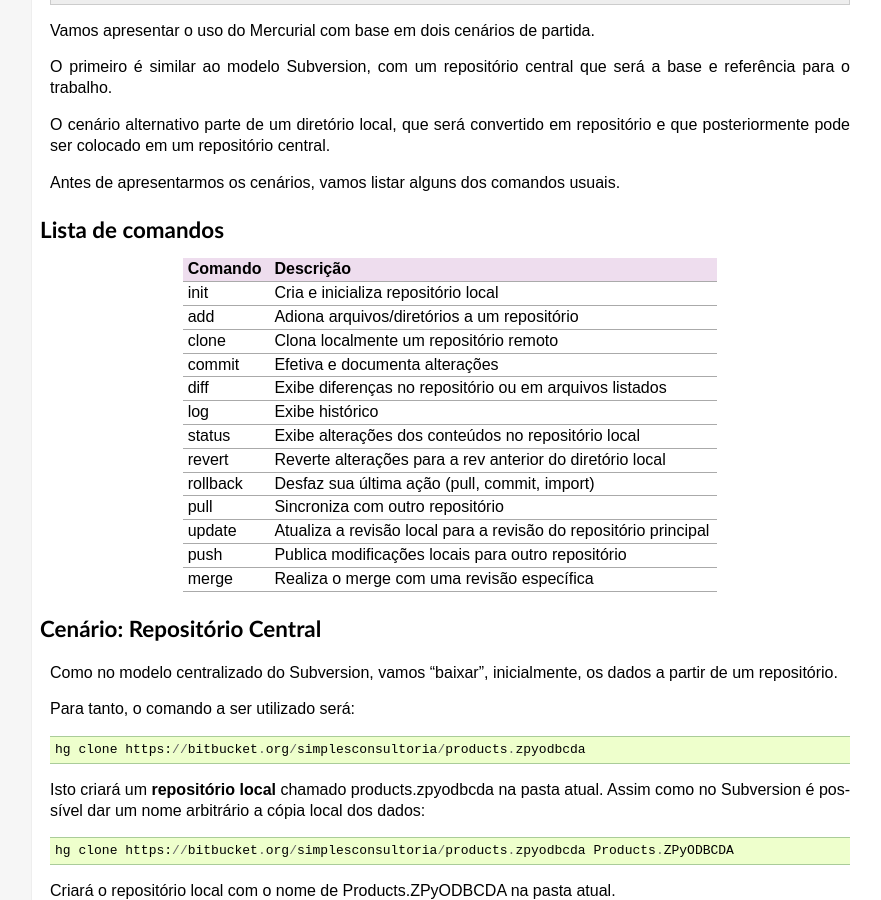
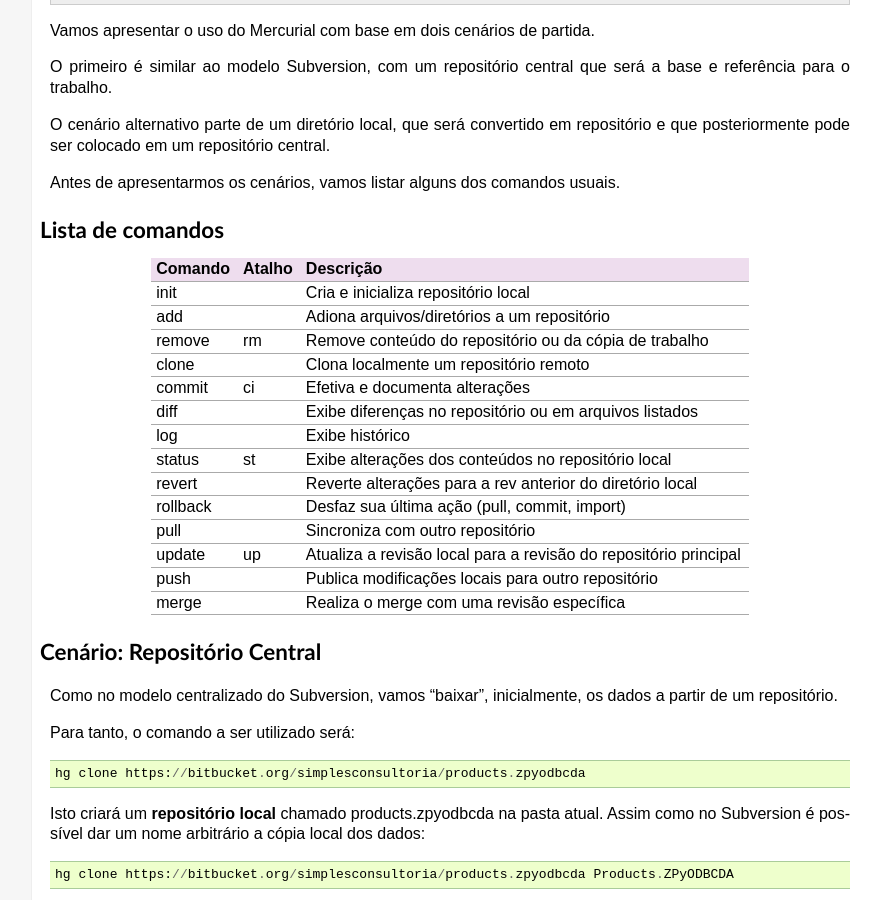
Before and after one commit to simplesconsultoria/sc.dev.core, a Sphinx documentation site: the page built from docs/vcs/mercurial.txt, in a window 1280 px wide and 900 px high, scrolled down 2175 px. Shown: the whole window, without its empty margins (200-1081 px from the left). Built offline with Sphinx 7.4.7, drawn with Linux system fonts in a browser that asks for light colours.

Commit message:
Improves docs: shortcuts for mercurial

```diff
--- a/docs/vcs/mercurial.txt
+++ b/docs/vcs/mercurial.txt
@@ -141,23 +141,25 @@ Antes de apresentarmos os cenários, vamos listar alguns dos comandos usuais.
 Lista de comandos
 -------------------
 
-============ ===================================================================
-Comando       Descrição
-============ ===================================================================
-init          Cria e inicializa repositório local
-add           Adiona arquivos/diretórios a um repositório
-clone         Clona localmente um repositório remoto
-commit        Efetiva e documenta alterações
-diff          Exibe diferenças no repositório ou em arquivos listados
-log           Exibe histórico
-status        Exibe alterações dos conteúdos no repositório local
-revert        Reverte alterações para a rev anterior do diretório local
-rollback      Desfaz sua última ação (pull, commit, import)
-pull          Sincroniza com outro repositório
-update        Atualiza a revisão local para a revisão do repositório principal
-push          Publica modificações locais para outro repositório
-merge         Realiza o merge com uma revisão específica
-============ ===================================================================
+========== ========== ==========================================================
+Comando     Atalho     Descrição
+========== ========== ==========================================================
+init                   Cria e inicializa repositório local
+add                    Adiona arquivos/diretórios a um repositório
+remove      rm         Remove conteúdo do repositório ou da cópia de trabalho
+clone                  Clona localmente um repositório remoto
+commit      ci         Efetiva e documenta alterações
+diff                   Exibe diferenças no repositório ou em arquivos listados
+log                    Exibe histórico
+status      st         Exibe alterações dos conteúdos no repositório local
+revert                 Reverte alterações para a rev anterior do diretório local
+rollback               Desfaz sua última ação (pull, commit, import)
+pull                   Sincroniza com outro repositório
+update      up         Atualiza a revisão local para a revisão do repositório
+                       principal
+push                   Publica modificações locais para outro repositório
+merge                  Realiza o merge com uma revisão específica
+========== ========== ==========================================================
 
 Cenário: Repositório Central
 ------------------------------
```
